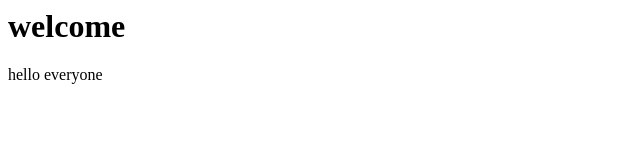
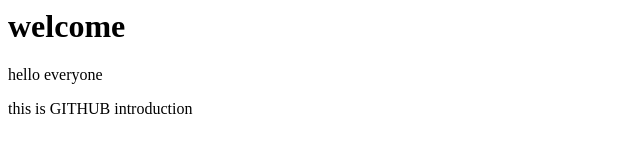
Before and after one commit to Mohangr/my-project, a plain HTML site: page index.html in a window 1280 px wide. Shown: the whole page, without its empty margins (0-640 px from the left). Drawn offline with Linux system fonts and the light colour scheme.

Commit message:
Add the introduction
one line added

```diff
--- a/index.html
+++ b/index.html
@@ -3,6 +3,7 @@
 <body>
 <h1>welcome</h1>
 <p>hello everyone</p>
+<p>this is GITHUB introduction</p>
 </body>
 </head>
 </html>
```
